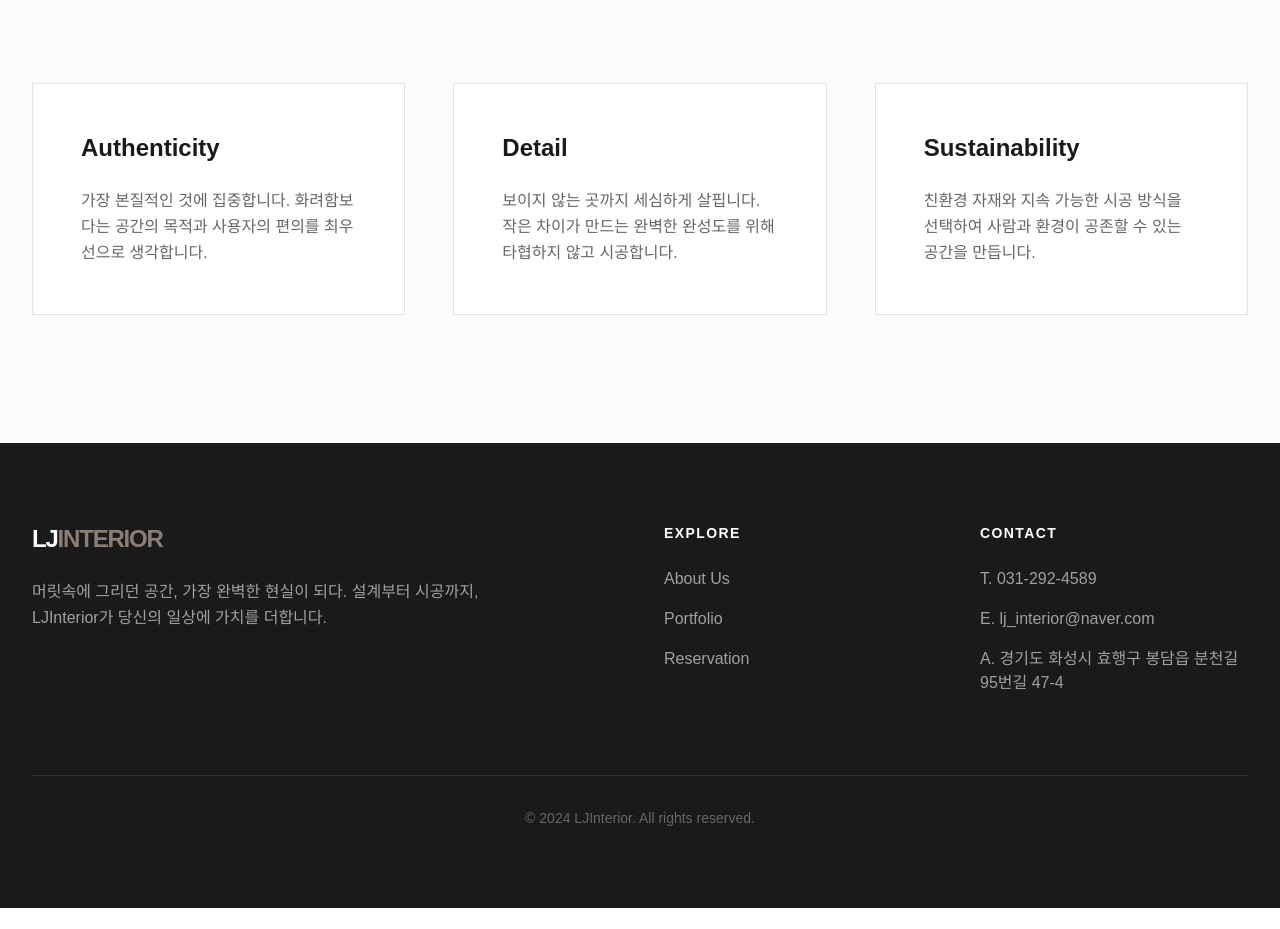
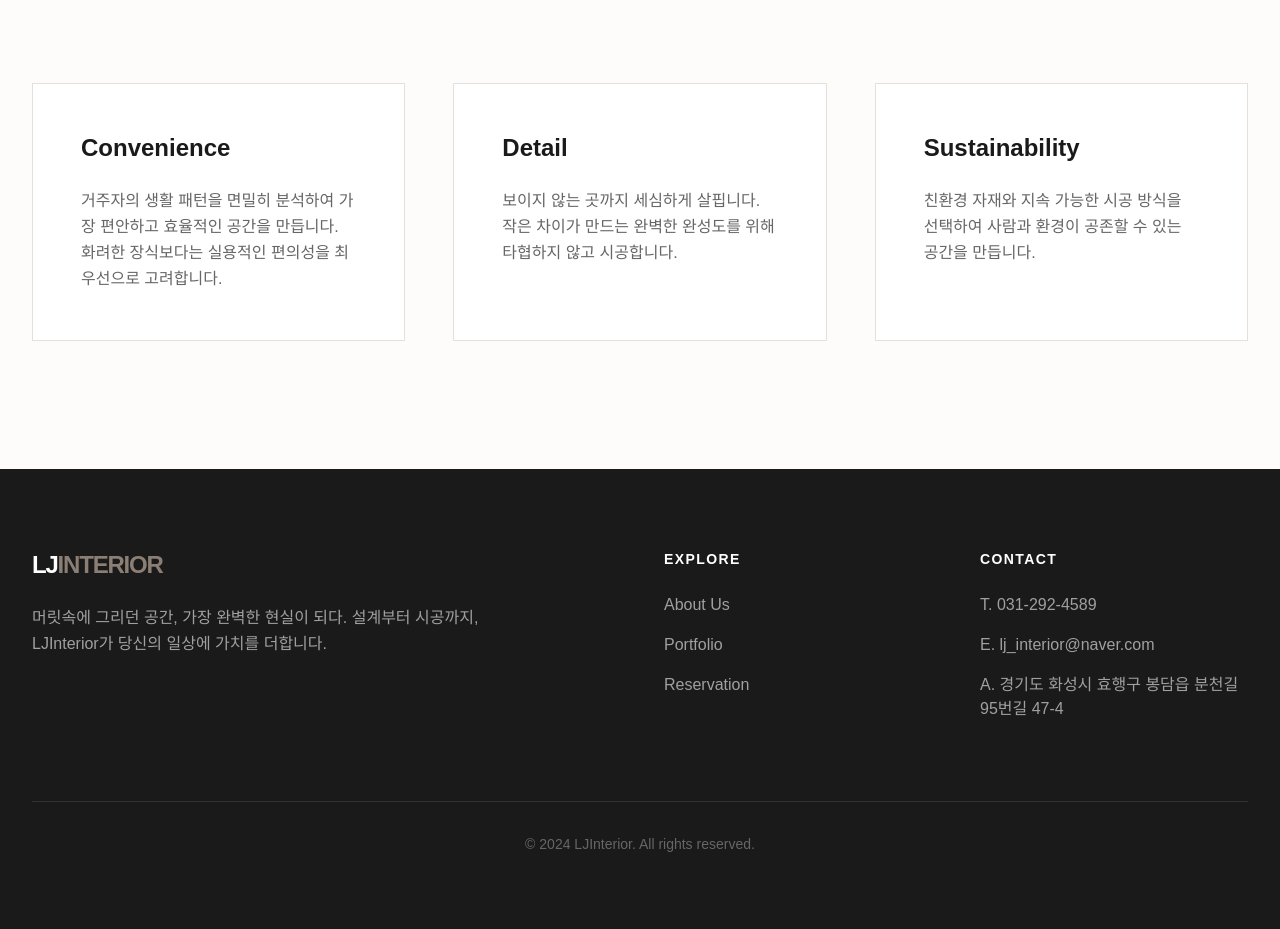
Before and after one commit to AshGit2026/LJInterior, a React (Vite) app: page /about in a window 1280 px wide. Shown: the part 1247-2176 px from the top of the page. Before the commit the page ends 2155 px from the top, so only its background shows below. Built offline with nearby package versions, Linux system fonts and the light colour scheme; no server answers; the database is empty.

Commit message:
feat(about): Update "Authenticity" section to "Convenience"
Reflects a shift in focus towards user lifestyle analysis and practical comfort in interior design, rather than just focusing on essentialism.

```diff
--- a/src/pages/About.tsx
+++ b/src/pages/About.tsx
@@ -61,8 +61,8 @@ export default function About() {
           <div className="grid grid-cols-1 md:grid-cols-3 gap-12">
             {[
               {
-                title: 'Authenticity',
-                desc: '가장 본질적인 것에 집중합니다. 화려함보다는 공간의 목적과 사용자의 편의를 최우선으로 생각합니다.'
+                title: 'Convenience',
+                desc: '거주자의 생활 패턴을 면밀히 분석하여 가장 편안하고 효율적인 공간을 만듭니다. 화려한 장식보다는 실용적인 편의성을 최우선으로 고려합니다.'
               },
               {
                 title: 'Detail',
```
